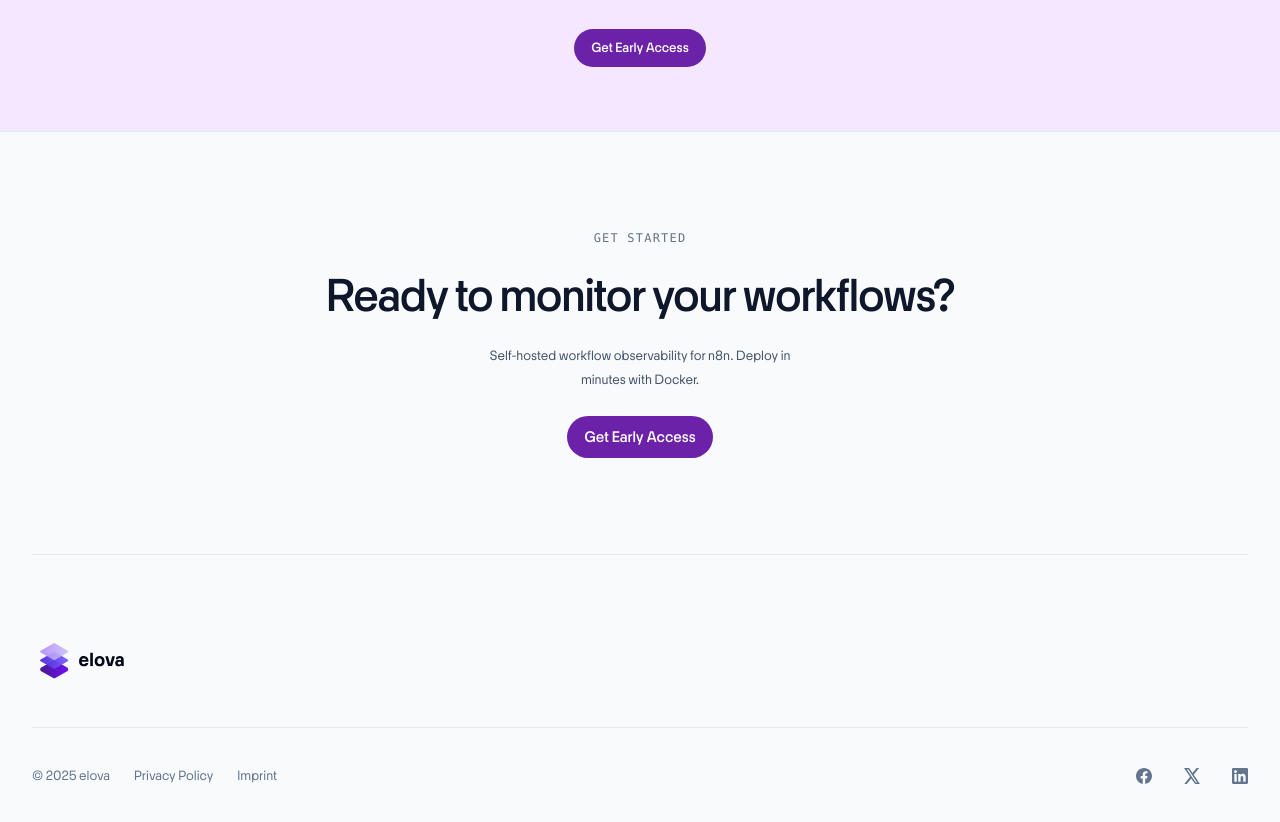
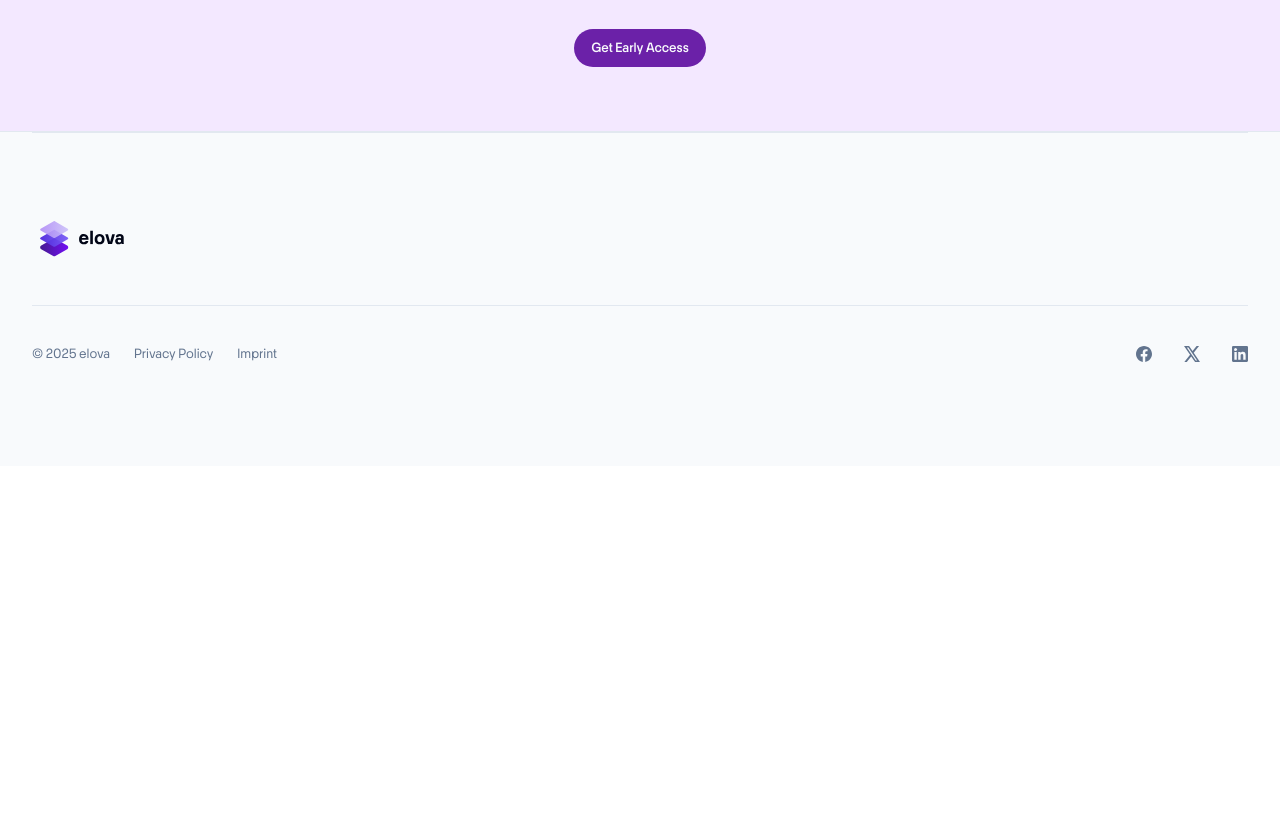
Before and after one commit to philipphaunstetter/elova-sales, a Next.js app: page / in a window 1280 px wide. Shown: the part 4380-5202 px from the top of the page. After the commit the page ends 4846 px from the top, so only its background shows below. Built offline with nearby package versions, Linux system fonts and the light colour scheme.

Commit message:
fix: remove duplicate CTA section from footer
- Pass hideCta={true} to Footer to hide the duplicate 'Get started' CTA
- Keep only the FinalCTA component with purple background

Co-Authored-By: Warp <agent@warp.dev>

```diff
--- a/src/components/home-page.tsx
+++ b/src/components/home-page.tsx
@@ -339,7 +339,7 @@ export function HomePage() {
         </div>
       </main>
       <FinalCTA />
-      <Footer />
+      <Footer hideCta={true} />
     </div>
   )
 }
```
